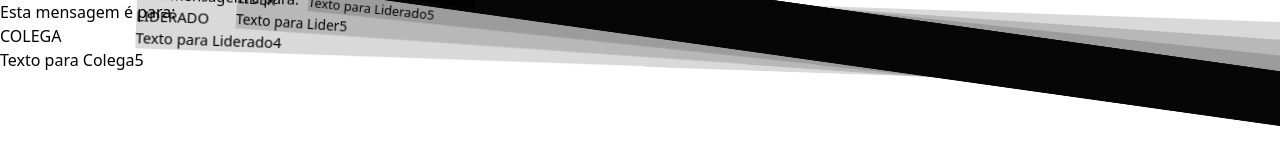
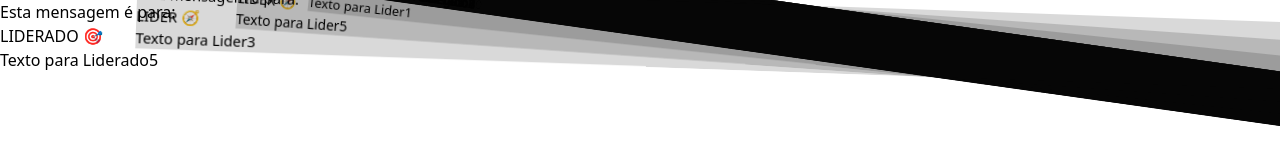
Before and after one commit to LucasGdBS/trunfo-cesar, a React (Vite) app: page / in a window 1280 px wide. Shown: the top 168 px of the page. Built offline with nearby package versions, Linux system fonts and the light colour scheme.

Commit message:
adicionando cores e icones ao titulo

```diff
--- a/src/Components/CardHeader/index.jsx
+++ b/src/Components/CardHeader/index.jsx
@@ -1,22 +1,36 @@
 import PropTypes from "prop-types";
 import classNames from "classnames";
 
-function CardHeader({ remetente, underlineColor, textColor, bgColor, borderColor }) {
+function CardHeader({
+  remetente,
+  underlineColor = "decoration-black",
+  textColor = "text-white",
+  bgColor = "bg-black",
+  borderColor = "border-black",
+}) {
   return (
     <div>
       <div>
         <p
           className={classNames(
             "underline decoration-double underline-offset-8 font-bold text-xl",
-            underlineColor, textColor
+            underlineColor,
+            textColor
           )}
         >
           Esta mensagem é para:
         </p>
       </div>
       <div className={classNames("relative m-5 rounded-md", bgColor)}>
-        <p className={classNames("text-center font-bold text-2xl", textColor)}>{remetente}</p>
-        <div className={classNames("absolute top-0 left-0 right-0 h-2 rounded-t-lg -mt-1 border", borderColor)}></div>
+        <p className={classNames("text-center font-bold text-2xl", textColor)}>
+          {remetente}
+        </p>
+        <div
+          className={classNames(
+            "absolute top-0 left-0 right-0 h-2 rounded-t-lg -mt-1 border",
+            borderColor
+          )}
+        ></div>
       </div>
     </div>
   );
@@ -24,17 +38,10 @@ function CardHeader({ remetente, underlineColor, textColor, bgColor, borderColor
 
 CardHeader.propTypes = {
   remetente: PropTypes.string.isRequired,
-	underlineColor: PropTypes.string,
+  underlineColor: PropTypes.string,
   textColor: PropTypes.string,
   bgColor: PropTypes.string,
-	borderColor: PropTypes.string,
-};
-
-CardHeader.defaultProps = {
-  underlineColor: "decoration-orange-500",
-  bgColor: "bg-orange-500",
-	borderColor: "border-orange-500",
-  textColor: "text-white",
+  borderColor: PropTypes.string,
 };
 
 export default CardHeader;
--- a/src/Components/Carta/index.jsx
+++ b/src/Components/Carta/index.jsx
@@ -3,6 +3,43 @@ import classNames from "classnames";
 import CardHeader from "../CardHeader";
 
 const Carta = ({ destinatario, texto, className }) => {
+
+  const colors = {
+    LIDERADO: {
+      underlineColor: "decoration-orange-500",
+      bgColor: "bg-orange-500",
+      borderColor: "border-orange-500",
+      textColor: "text-white",
+      emoji: "🎯",
+    },
+    LIDER: {
+      underlineColor: "decoration-blue-500",
+      bgColor: "bg-blue-500",
+      borderColor: "border-blue-500",
+      textColor: "text-white",
+      emoji: "🧭",
+    },
+    COLEGA: {
+      underlineColor: "decoration-green-500",
+      bgColor: "bg-green-500",
+      borderColor: "border-green-500",
+      textColor: "text-white",
+      emoji: "🤝",
+    },
+    DEFAULT: {
+      underlineColor: "decoration-black",
+      bgColor: "bg-black",
+      borderColor: "border-black",
+      textColor: "text-white",
+      emoji: "🌟",
+    },
+  };
+
+  if (typeof destinatario == "string") {
+    destinatario = destinatario.toUpperCase();
+  }
+  const style = colors[destinatario] || colors["DEFAULT"];
+
   return (
     <div
       className={classNames(
@@ -12,7 +49,13 @@ const Carta = ({ destinatario, texto, className }) => {
     >
       {destinatario && (
         <div className="w-full flex justify-start">
-          <CardHeader remetente={destinatario}/>
+          <CardHeader
+            remetente={destinatario+" "+style["emoji"]}
+            bgColor={style["bgColor"] }
+            borderColor={style["borderColor"]}
+            textColor={style["textColor"]}
+            underlineColor={style["underlineColor"]}
+          />
         </div>
       )}
       <div className="flex-grow flex items-center justify-center w-full">
@@ -23,7 +66,7 @@ const Carta = ({ destinatario, texto, className }) => {
 };
 
 Carta.propTypes = {
-  destinatario: PropTypes.string.isRequired,
+  destinatario: PropTypes.string,
   texto: PropTypes.string.isRequired,
   className: PropTypes.string,
 };
```
